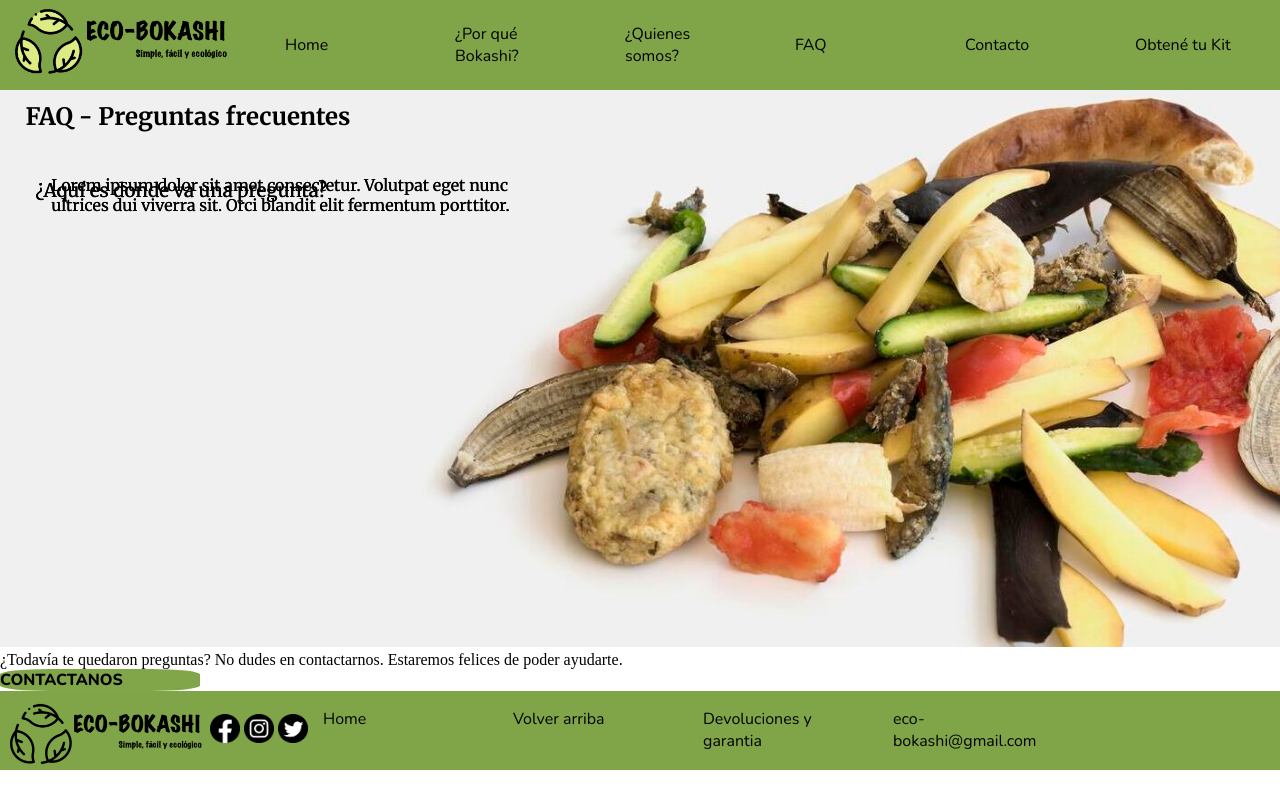
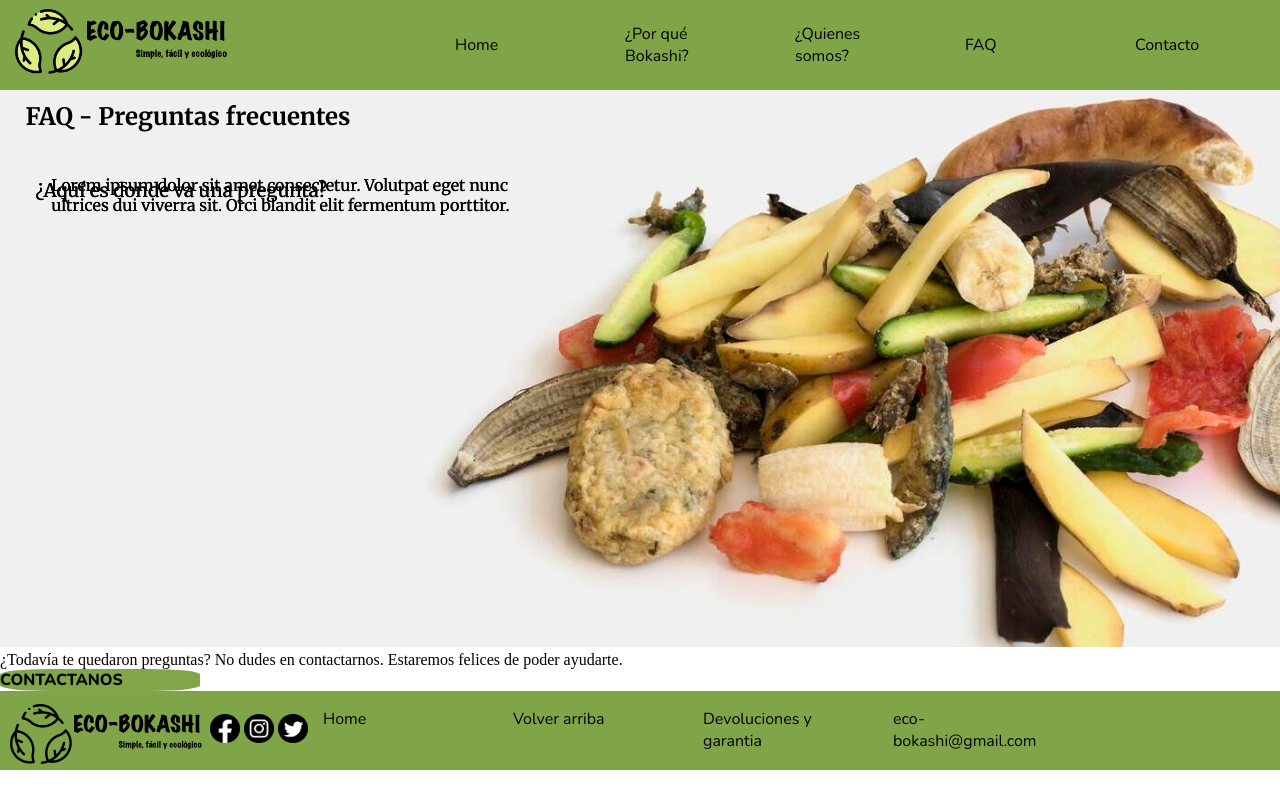
Before and after one commit to elrengo08/segunda-entrega, a plain HTML site: page pages/faq.html in a window 1280 px wide. Shown: the top 800 px of the page. Drawn offline with nearby package versions, Linux system fonts and the light colour scheme; a web font is replaced by a local one.

```diff
--- a/pages/faq.html
+++ b/pages/faq.html
@@ -22,7 +22,6 @@
                 <li><a href="../pages/quienesomos.html">¿Quienes somos?</a></li>
                 <li><a href="../pages/faq.html">FAQ</a></li>
                 <li><a href="../pages/contacto.html">Contacto</a></li>
-                <li><a href="../pages/tienda.html">Obtené tu Kit</a></li>
             </ul>
         </nav>
     </header>
```
Also changed, not shown: index.html (+0 -1 lines), pages/garantia.html (+0 -1 lines), pages/porquebokashi.html (+0 -1 lines), pages/quienesomos.html (+0 -1 lines).
